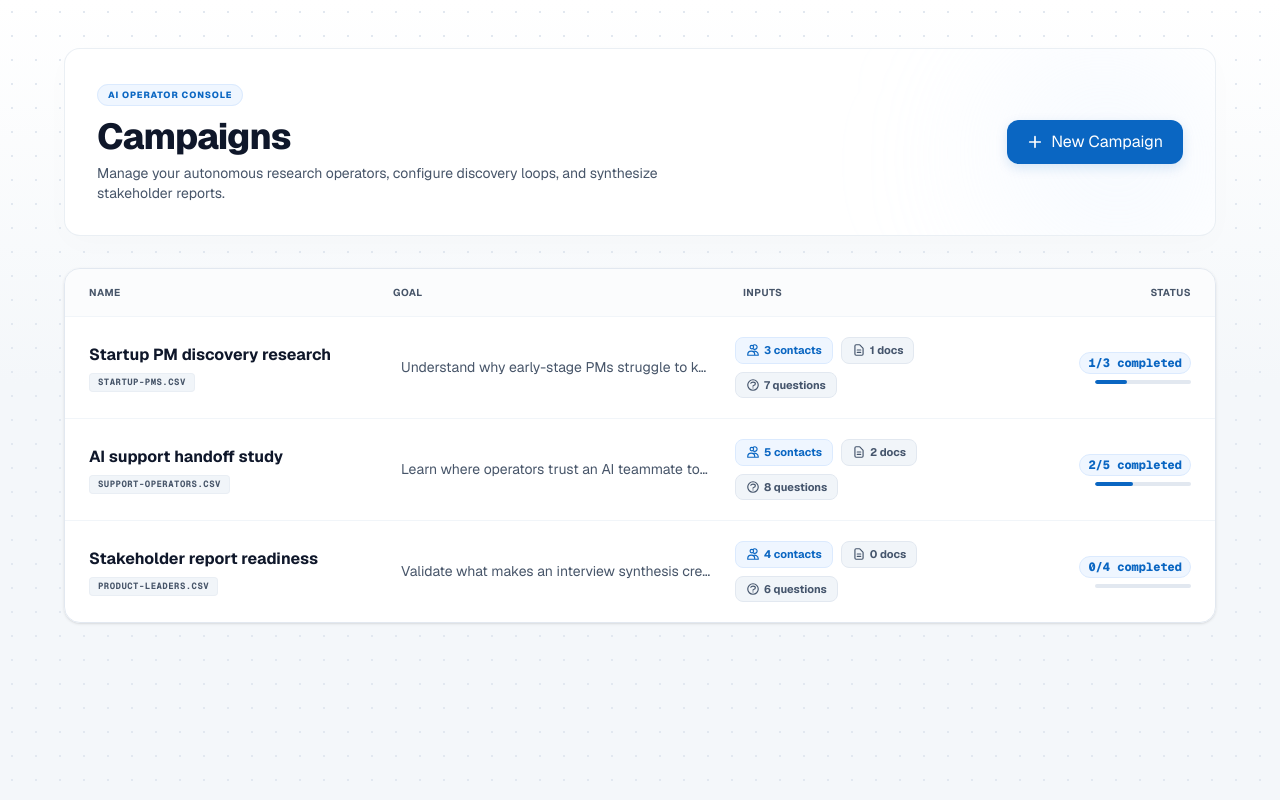
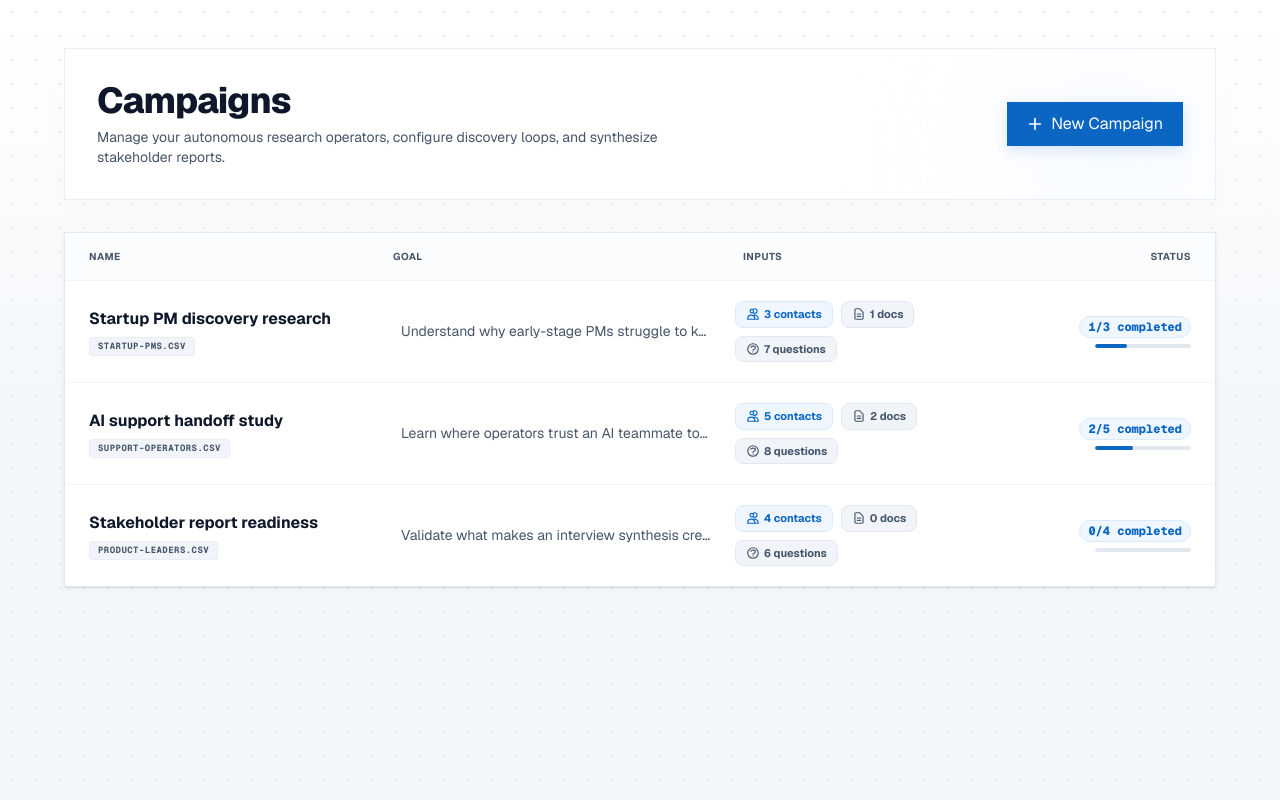
Before and after one commit to joshua-schiller/meridian, a Next.js app in the folder apps/web/: page / in a window 1280 px wide. Built offline with nearby package versions, Linux system fonts and the light colour scheme.

Commit message:
style: remove AI Operator Console badge and remove rounded corners from main home screen rectangles

```diff
--- a/apps/web/src/app/page.tsx
+++ b/apps/web/src/app/page.tsx
@@ -660,14 +660,11 @@ export default function Home() {
     <main className="min-h-screen px-4 py-8 md:px-8 md:py-12">
       <div className="mx-auto max-w-6xl">
         {/* Banner header */}
-        <div className="relative overflow-hidden rounded-2xl bg-white border border-slate-200/70 p-6 md:p-8 shadow-[0_8px_30px_rgb(0,0,0,0.015)] mb-8">
+        <div className="relative overflow-hidden rounded-none bg-white border border-slate-200/70 p-6 md:p-8 shadow-[0_8px_30px_rgb(0,0,0,0.015)] mb-8">
           <div className="absolute top-0 right-0 w-64 h-64 bg-gradient-to-bl from-blue-100/40 to-transparent rounded-full blur-3xl pointer-events-none" />
           <div className="relative flex flex-col md:flex-row md:items-center md:justify-between gap-4">
             <div>
-              <span className="text-[9px] font-extrabold uppercase tracking-widest text-[var(--accent)] bg-[var(--accent-wash)] px-2.5 py-1 rounded-full border border-blue-100">
-                AI Operator Console
-              </span>
-              <h1 className="text-3xl font-extrabold tracking-tight text-[var(--foreground)] md:text-4xl mt-3">
+              <h1 className="text-3xl font-extrabold tracking-tight text-[var(--foreground)] md:text-4xl">
                 Campaigns
               </h1>
               <p className="text-sm text-[var(--muted)] mt-1.5 max-w-xl">
@@ -677,7 +674,7 @@ export default function Home() {
             <button
               type="button"
               onClick={openCreateCampaign}
-              className="inline-flex h-11 items-center justify-center rounded-xl bg-[var(--accent)] hover:bg-[#0855a1] px-5 text-sm font-semibold text-white shadow-[0_4px_12px_rgba(10,102,194,0.15)] hover:shadow-[0_4px_20px_rgba(10,102,194,0.3)] transition-all duration-300 transform active:scale-95"
+              className="inline-flex h-11 items-center justify-center rounded-none bg-[var(--accent)] hover:bg-[#0855a1] px-5 text-sm font-semibold text-white shadow-[0_4px_12px_rgba(10,102,194,0.15)] hover:shadow-[0_4px_20px_rgba(10,102,194,0.3)] transition-all duration-300 transform active:scale-95"
             >
               <svg className="w-4 h-4 mr-2" fill="none" stroke="currentColor" viewBox="0 0 24 24">
                 <path strokeLinecap="round" strokeLinejoin="round" strokeWidth="2.5" d="M12 4v16m8-8H4" />
@@ -687,7 +684,7 @@ export default function Home() {
           </div>
         </div>
 
-        <section className="overflow-hidden rounded-2xl border border-slate-200 bg-white/95 backdrop-blur-md shadow-sm">
+        <section className="overflow-hidden rounded-none border border-slate-200 bg-white/95 backdrop-blur-md shadow-sm">
           <div className="grid grid-cols-[1fr_auto] gap-4 border-b border-slate-100 bg-slate-50/50 px-6 py-4 text-[10px] font-bold uppercase tracking-wider text-[var(--muted)] md:grid-cols-[18rem_1fr_15rem_12rem]">
             <span>Name</span>
             <span className="hidden md:block">Goal</span>
```
